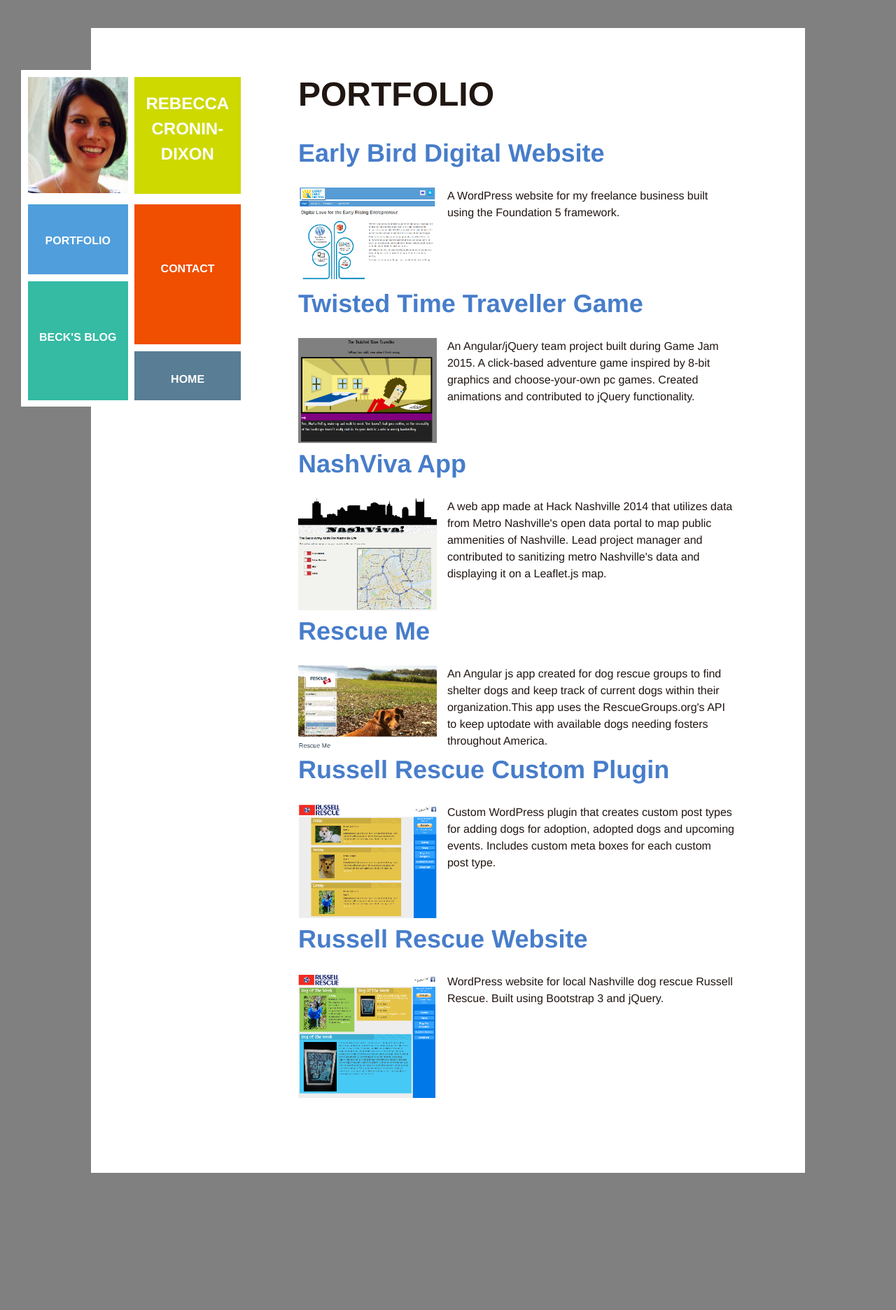
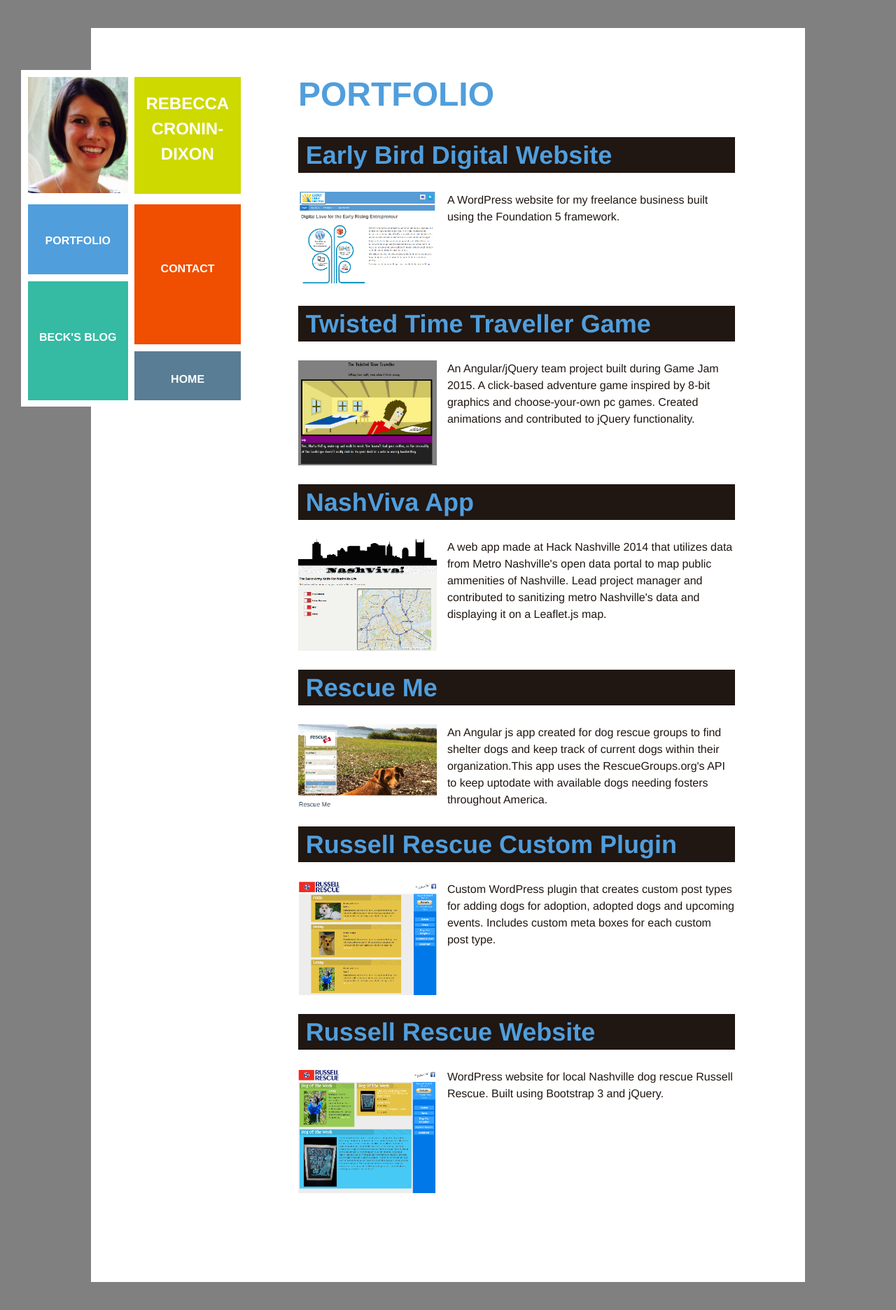
Before and after one commit to beck410/beck410.github.io, a Jekyll site: the page built from portfolio.html, in a window 1280 px wide. Shown: the whole page at 70% size. Built offline with Jekyll 4.4.1, drawn with Linux system fonts in a browser that asks for light colours; nearby versions of some CDN libraries; some web fonts are replaced; before the commit the page ends 1716 px from its top, so only the background shows below that.

Commit message:
porfolio page headers styled

```diff
--- a/_sass/_portfolio.scss
+++ b/_sass/_portfolio.scss
@@ -1,6 +1,21 @@
+.portfolio-content {
   .single-project {
     @include outer-container(100%);
+    padding-bottom: 20px;
   }
+  h1,h2 {
+    color: $portfolio-color;
+
+    a{
+      color: $portfolio-color;
+    }
+  }
+
+  h2{
+    background: $header-bg-color;
+    padding: 3px 2em 3px 0.3em;
+  }
+
 
   .project-img {
     @include span-columns(4);
@@ -15,3 +30,4 @@
     @include span-columns(8);
     @include omega;
   }
+}
```
Lines whose indentation alone changed are shown as unchanged.
